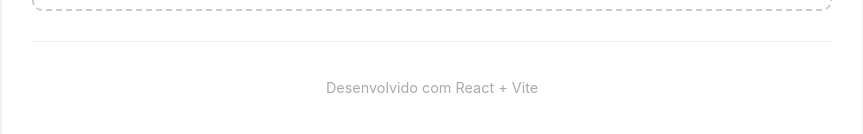
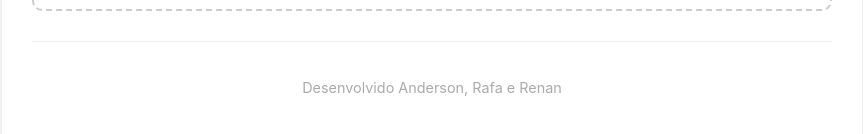
Before and after one commit to andersondemetrio/valida-tabela-ip, a React (Vite) app: page / in a window 1280 px wide. Shown: the part 550-684 px from the top of the page, without its empty margins (18-881 px from the left). Built offline with nearby package versions, Linux system fonts and the light colour scheme.

Commit message:
add authors

```diff
--- a/src/App.jsx
+++ b/src/App.jsx
@@ -50,7 +50,7 @@ function App() {
         )}
       </main>
       <footer>
-        <p>Desenvolvido com React + Vite</p>
+        <p>Desenvolvido Anderson, Rafa e Renan</p>
       </footer>
     </div>
   );
```
